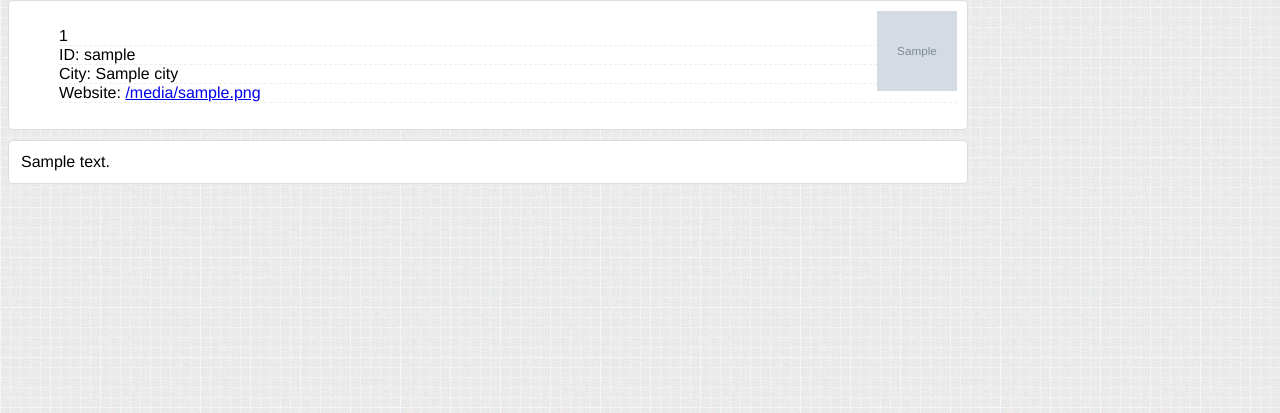
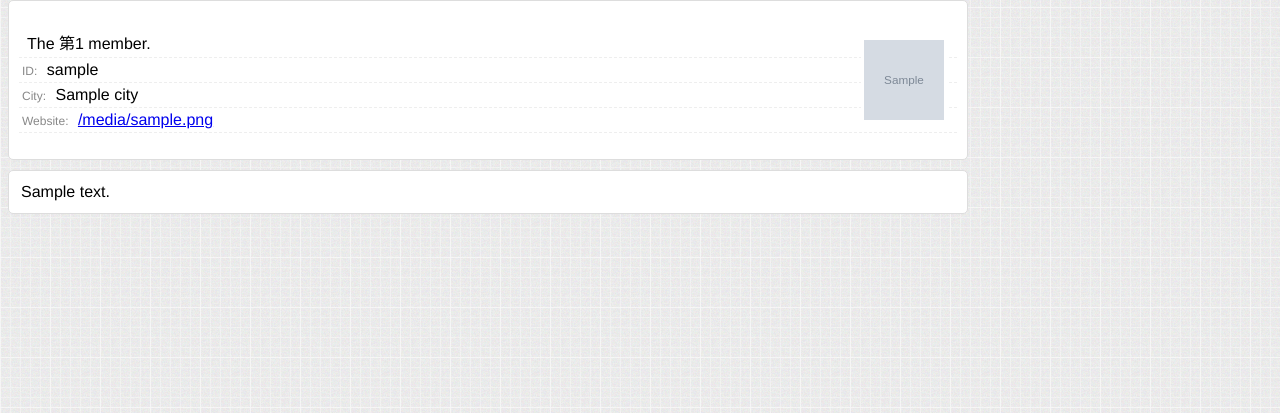
Before and after one commit to chiehtu/kissaten, a Django app: template apps/project/templates/userena/profile_detail.html in a window 1280 px wide. Shown: the part 43-456 px from the top of the page. Run offline with Django 3.2, Linux system fonts and the light colour scheme; tables that the repository leaves empty hold one stand-in row (values such as "Sample post"); the template is opened without the code that fills it: values that come from a table or form of the project are taken from there, most other values are stand-ins (such as "Sample title", 1, 10 or a date in 2020); grey boxes marked "Sample" are stand-in pictures; style sheets or scripts are compiled from the project's sources; some libraries are stand-ins or nearby versions.

Commit message:
Modify CSS for account information page.

```diff
--- a/apps/forum/static/forum/stylesheets/style.less
+++ b/apps/forum/static/forum/stylesheets/style.less
@@ -54,9 +54,10 @@ body {
     padding: 10px;
 
     .avatar {
-        position: absolute;
-        top: 10px;
-        right: 10px;
+    	float: right;
+    	margin: 10px;
+    	padding: 3px;
+    	background-color: #FFFFFF;
 
         img {
             width: 80px;
@@ -66,11 +67,27 @@ body {
 
     ul {
         list-style: none outside none;
+        mergin: 0;
+        padding: 0;
+
+    	li {
+            border-bottom: 1px dashed #EEEEEE;
+            padding: 3px;
+
+            label {
+            	width: 100px;
+                color: #888888;
+                font-size: 12px;
+                font-weight: normal;
+                text-align: right;
+                padding-right: 5px;
+            }
+
+            span {
+            }
+    	}
     }
 
-    li {
-        border-bottom: 1px dashed #EEEEEE;
-    }
 }
 
 // items
--- a/apps/project/settings/base.py
+++ b/apps/project/settings/base.py
@@ -28,9 +28,8 @@ ADMINS = (
 MANAGERS = ADMINS
 
 DATABASES = {
-    'default': dj_database_url.config(default=Path(
-                                      'sqlite:////%s/default.db' % PROJECT_ROOT
-                                      ).norm())
+    'default': dj_database_url.config(default=
+                                      'sqlite:////%s/default.db' % Path(PROJECT_ROOT).norm())
 }
 
 # Hosts/domain names that are valid for this site; required if DEBUG is False
--- a/apps/project/templates/userena/profile_detail.html
+++ b/apps/project/templates/userena/profile_detail.html
@@ -1,5 +1,5 @@
 {% extends "base.html" %}
-{% load i18n markdown %}
+{% load i18n markdown humanize %}
 {% block subtitle %}{% blocktrans with profile.user.username as username %}{{ username }}'s profile.{% endblocktrans %}{% endblock subtitle %}
 {% block content %}
     <div class="module user-info">
@@ -7,21 +7,24 @@
             <a href="{% url 'userena_profile_detail' profile.user.username %}" class="avatar"><img src="{{ profile.get_mugshot_url }}" alt=""></a>
             <ul>
                 <li>
-                    {% blocktrans with id=profile.user.id %}
-                        {{ id }}
+                    <label></label>
+                    <span>
+                    {% blocktrans with id=profile.user.id|ordinal %}
+                        The {{ id }} member.
                     {% endblocktrans %}
+                    </span>
                 </li>
                 <li>
-                    ID:
-                    {{ profile.user.username }}
+                    <label>ID:</label>
+                    <span>{{ profile.user.username }}</span>
                 </li>
                 <li>
                     <label>{% trans "City:" %}</label>
                     <span>{{ profile.city }}</span>
                 </li>
                 <li>
-                    {% trans "Website:" %}
-                    <a href="{{ profile.website }}">{{ profile.website }}</a>
+                    <label>{% trans "Website:" %}</label>
+                    <span><a href="{{ profile.website }}">{{ profile.website }}</a></span>
                 </li>
             </ul>
         </div>
```
